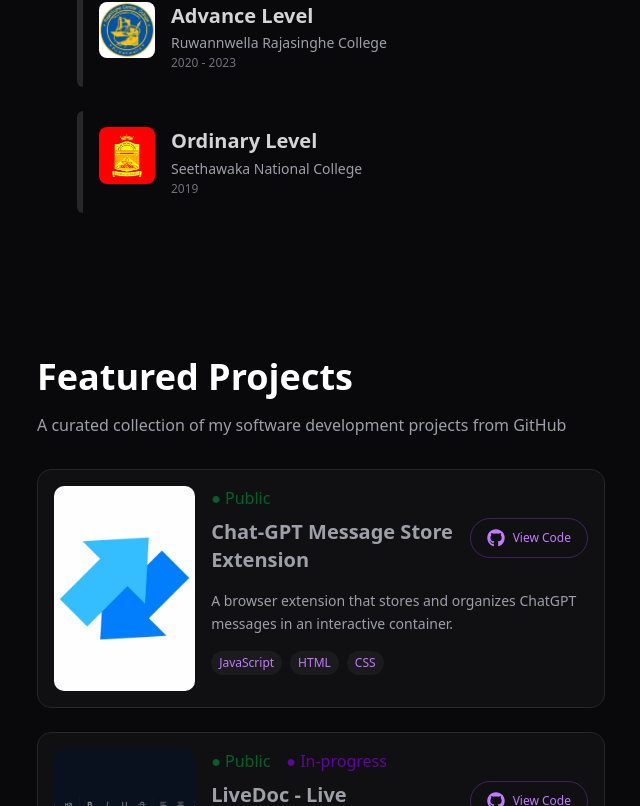
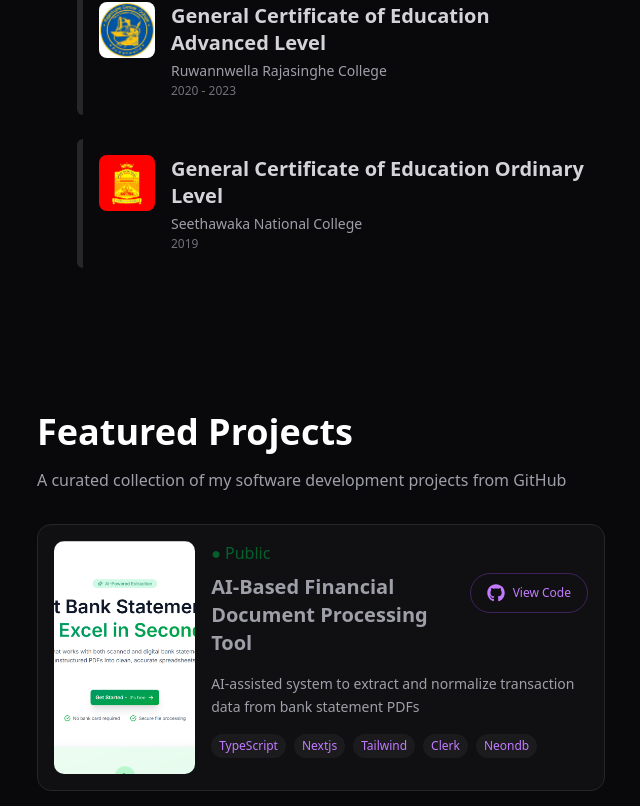
Before and after one commit to kavithra1000/Monal-Kavithra, a Next.js app: page / in a window 1280 px wide. Shown: the part 1834-2640 px from the top of the page, without its empty margins (515-1155 px from the left). Built offline with nearby package versions, Linux system fonts and the light colour scheme; a web font is replaced by a local one.

Commit message:
edu and project update

```diff
--- a/src/components/landing/Education.tsx
+++ b/src/components/landing/Education.tsx
@@ -7,12 +7,12 @@ const edu = [{
   place: 'Sri Lanka Institute of Information Technology',
   source: '/education/SLIIT_Logo_Crest.png'
 },{
-  qulification: 'Advance Level',
+  qulification: 'General Certificate of Education Advanced Level',
   year: '2020 - 2023',
   place: 'Ruwannwella Rajasinghe College',
   source: '/education/rcc.jpg'
 },{
-  qulification: 'Ordinary Level',
+  qulification: 'General Certificate of Education Ordinary Level',
   year: '2019',
   place: 'Seethawaka National College',
   source: '/education/smmv.png'
--- a/src/components/landing/Portfolio.tsx
+++ b/src/components/landing/Portfolio.tsx
@@ -26,8 +26,18 @@ const Portfolio: React.FC = () => {
 
   const projects = [
     {
+      source: '/git-icon/FinanceFlow.png',
+      id: 1,
+      title: 'AI-Based Financial Document Processing Tool',
+      description: 'AI-assisted system to extract and normalize transaction data from bank statement PDFs',
+      tags: ['TypeScript', 'Nextjs', 'Tailwind', 'Clerk', 'Neondb'],
+      githubLink: 'https://github.com/kavithra1000/FinanceFlow',
+      public: true,
+      inProgress: false,
+    },
+    {
       source: '/git-icon/mchat.png',
-      id: 1,
+      id: 2,
       title: 'Chat-GPT Message Store Extension',
       description: 'A browser extension that stores and organizes ChatGPT messages in an interactive container.',
       tags: ['JavaScript', 'HTML', 'CSS'],
@@ -35,16 +45,7 @@ const Portfolio: React.FC = () => {
       public: true,
       inProgress: false,
     },
-    {
-      source: '/git-icon/livedoc.png',
-      id: 2,
-      title: 'LiveDoc - Live Collaboration Platform',
-      description: 'A real-time document creation and sharing app with Liveblocks integration for instant collaboration.',
-      tags: ['JavaScript', 'HTML', 'CSS'],
-      githubLink: 'https://github.com/kavithra1000/LiveDocs',
-      public: true,
-      inProgress: true,
-    },
+
     {
       source: '/git-icon/chat.png',
       id: 3,
@@ -105,6 +106,16 @@ const Portfolio: React.FC = () => {
       public: true,
       inProgress: false,
     },
+    {
+      source: '/git-icon/livedoc.png',
+      id: 9,
+      title: 'LiveDoc - Live Collaboration Platform',
+      description: 'A real-time document creation and sharing app with Liveblocks integration for instant collaboration.',
+      tags: ['JavaScript', 'HTML', 'CSS'],
+      githubLink: 'https://github.com/kavithra1000/LiveDocs',
+      public: true,
+      inProgress: true,
+    },
   ]
 
   const scrollToSection = (sectionId: string) => {
```
Also changed, not shown: public/git-icon/FinanceFlow.png (added).
